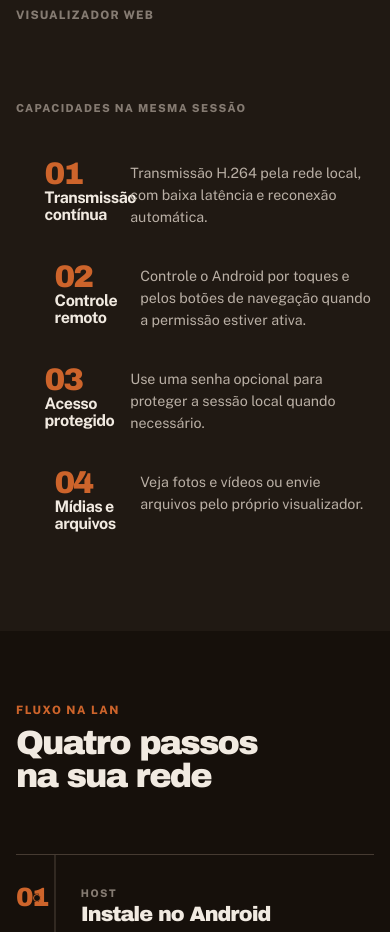
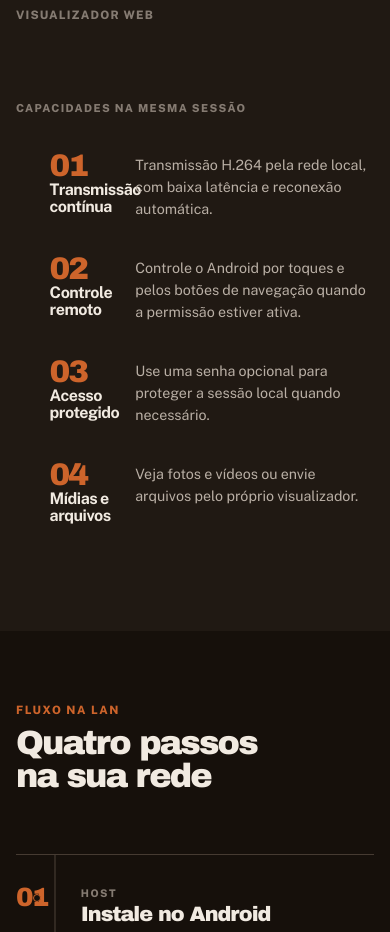
Before and after one commit to luingry/xsharect-landpage, a React (Vite) app: page / in a window 390 px wide. Shown: the part 2920-3852 px from the top of the page. Built offline with nearby package versions, Linux system fonts and the light colour scheme.

Commit message:
fix: keep capability text crisp during scroll

```diff
--- a/src/components/Showcase.css
+++ b/src/components/Showcase.css
@@ -310,18 +310,6 @@
       animation-timeline: view(block);
       animation-range: entry 8% exit 92%;
     }
-    .route-readout-01,
-    .route-readout-03 {
-      animation: readout-left linear both;
-      animation-timeline: view(block);
-      animation-range: entry 15% exit 88%;
-    }
-    .route-readout-02,
-    .route-readout-04 {
-      animation: readout-right linear both;
-      animation-timeline: view(block);
-      animation-range: entry 15% exit 88%;
-    }
   }
 }
 @keyframes technical-arc {
@@ -376,22 +364,6 @@
     transform: translate3d(0, 18px, 0);
   }
 }
-@keyframes readout-left {
-  from {
-    transform: translate3d(-12px, 16px, 0);
-  }
-  to {
-    transform: translate3d(12px, -16px, 0);
-  }
-}
-@keyframes readout-right {
-  from {
-    transform: translate3d(12px, 12px, 0);
-  }
-  to {
-    transform: translate3d(-12px, -12px, 0);
-  }
-}
 @media (max-width: 759px) and (prefers-reduced-motion: no-preference) {
   @supports (animation-timeline: view()) {
     .showcase::after {
@@ -405,14 +377,6 @@
     }
     .route-station-browser {
       animation-name: station-far-mobile;
-    }
-    .route-readout-01,
-    .route-readout-03 {
-      animation-name: readout-left-mobile;
-    }
-    .route-readout-02,
-    .route-readout-04 {
-      animation-name: readout-right-mobile;
     }
   }
 }
@@ -440,19 +404,3 @@
     transform: translate3d(0, 8px, 0);
   }
 }
-@keyframes readout-left-mobile {
-  from {
-    transform: translate3d(-5px, 8px, 0);
-  }
-  to {
-    transform: translate3d(5px, -8px, 0);
-  }
-}
-@keyframes readout-right-mobile {
-  from {
-    transform: translate3d(5px, 8px, 0);
-  }
-  to {
-    transform: translate3d(-5px, -8px, 0);
-  }
-}
```
Also changed, not shown: 1 other file (tests, documents, lock files or other folders).
